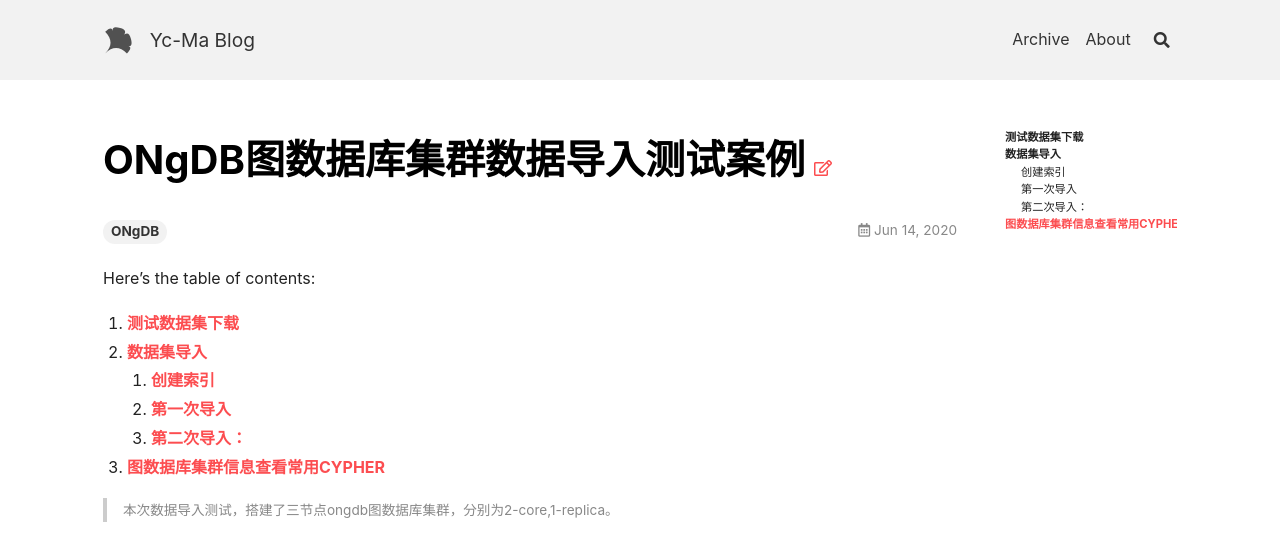
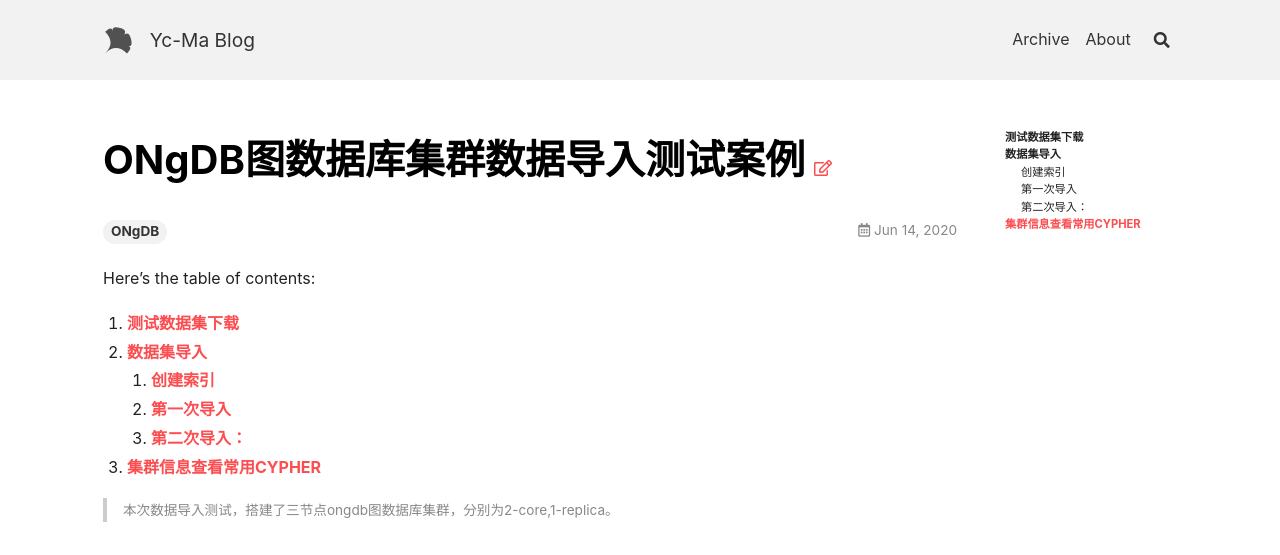
Before and after one commit to crazyyanchao/blog, a Jekyll site: the page built from _posts/2020-06-14-ONgDB图数据库集群数据导入测试案例.md, in a window 1280 px wide and 1400 px high. Shown: the top 555 px of the window. Built offline with Jekyll 4.4.1, drawn with Linux system fonts in a browser that asks for light colours; nearby versions of some CDN libraries; some of the changed text lies outside the part shown.

Commit message:
_config.yml

````diff
--- a/_posts/2020-06-14-ONgDB图数据库集群数据导入测试案例.md
+++ b/_posts/2020-06-14-ONgDB图数据库集群数据导入测试案例.md
@@ -44,7 +44,7 @@ SET
 	n.age = (id % 50) + 15,
 	n.country = ['中国', '美国', '法国', '英国', '俄罗斯', '加拿大', '德国', '日本', '意大利'][(id % 9)];
 ```
-## 图数据库集群信息查看常用CYPHER
+## 集群信息查看常用CYPHER
 - 查看当前节点角色
 ```
 CALL dbms.cluster.role()
````
